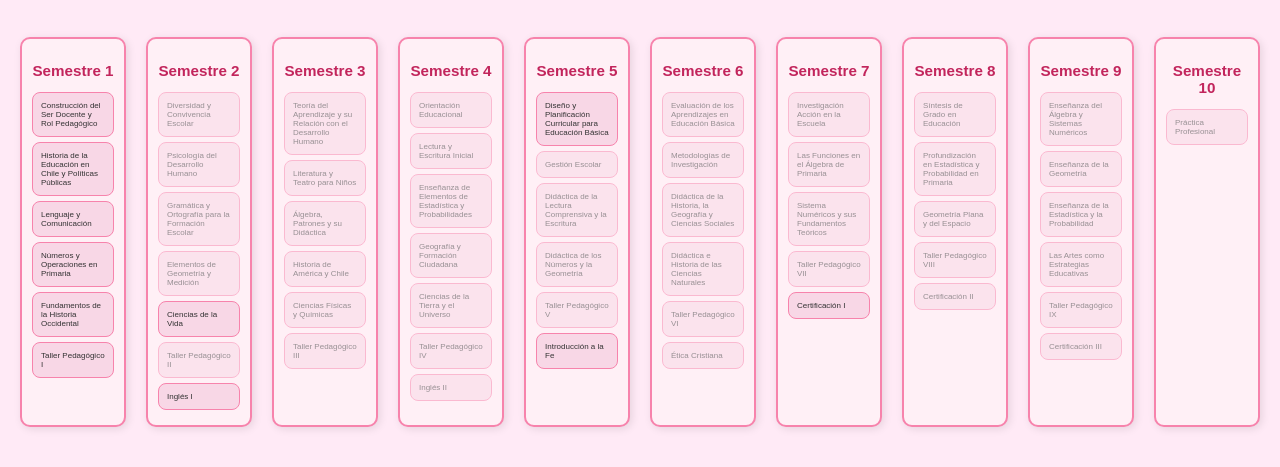
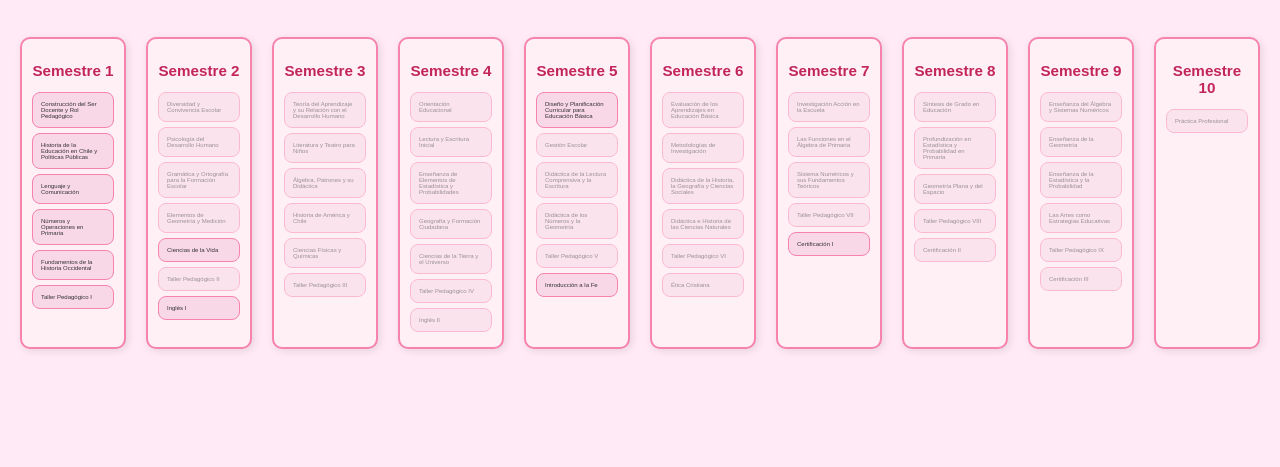
Before and after one commit to ValeriaBarahonaB/Malla-PGBM-UCM., a plain HTML site: page index.html in a window 1280 px wide. Shown: the part 81-548 px from the top of the page. Drawn offline with Linux system fonts and the light colour scheme.

Commit message:
Update estilo.css

```diff
--- a/estilo.css
+++ b/estilo.css
@@ -41,7 +41,7 @@ h1 {
   padding: 8px;
   cursor: pointer;
   transition: background-color 0.3s;
-  font-size: 0.5em;
+  font-size: 0.35em;
 }
 
 .ramo:hover {
```
